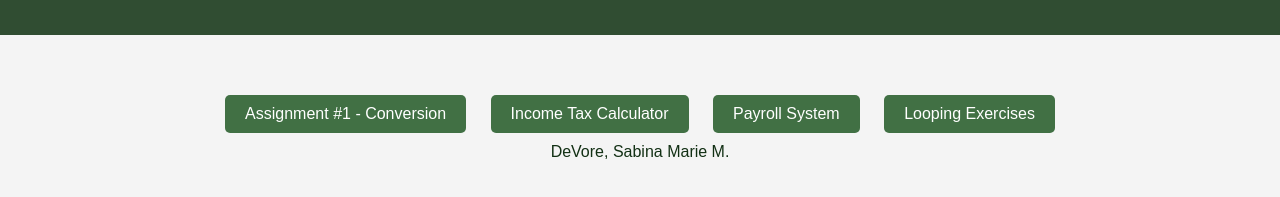
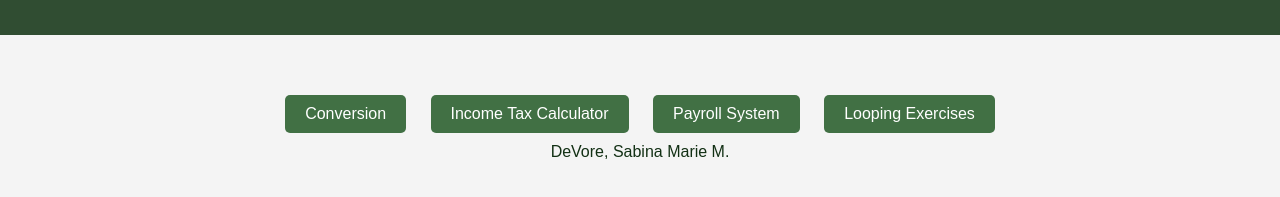
Before and after one commit to SabinaDeVore/SabinaDeVore.github.io, a plain HTML site: page index.html in a window 1280 px wide. Shown: the part 111-308 px from the top of the page. Drawn offline with Linux system fonts and the light colour scheme.

Commit message:
index.html

```diff
--- a/index.html
+++ b/index.html
@@ -45,7 +45,7 @@
     </header>
 
     <div class="content">
-        <a href="conversion.html">Assignment #1 - Conversion</a>
+        <a href="conversion.html">Conversion</a>
         <a href="tax.html">Income Tax Calculator</a>
         <a href="payroll.html">Payroll System</a>
         <a href="looping.html">Looping Exercises</a>
```
